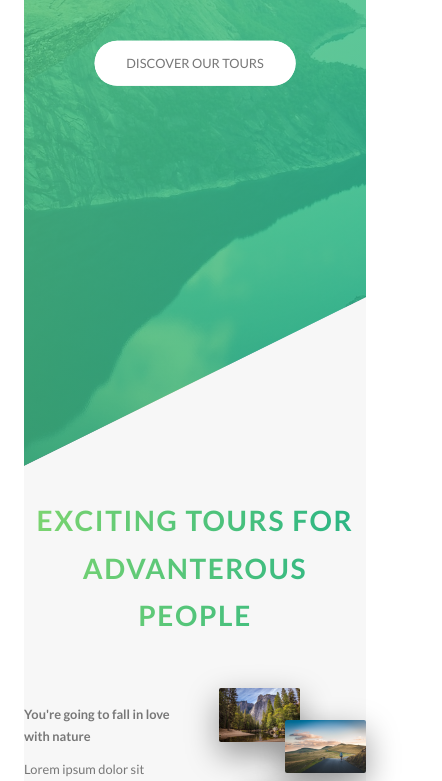
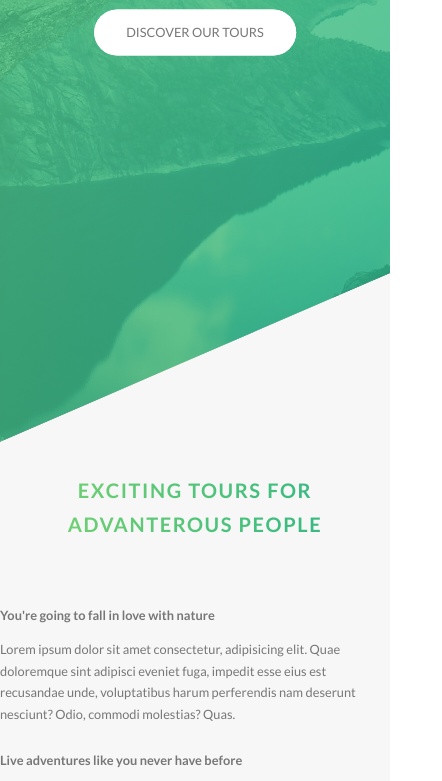
Before and after one commit to radovanovicslobodan/natours, a website: page index.html in a window 390 px wide. Shown: the part 360-1141 px from the top of the page, 442 px wide, since content can reach past the window. Drawn offline with Linux system fonts and the light colour scheme.

Commit message:
added more media queries

```diff
--- a/sass/abstracts/_mixins.scss
+++ b/sass/abstracts/_mixins.scss
@@ -27,6 +27,8 @@ $breakpoint argument choices:
 - tab-land
 - big-desktop
 
+ORDER: Base + typography > general layout + grid > page layout > components
+
 1em = 16px
 using em because it will adopt to browser font size set
 */
--- a/sass/abstracts/_variables.scss
+++ b/sass/abstracts/_variables.scss
@@ -25,4 +25,5 @@ $default-font-size: 1.6rem;
 // GRID
 $grid-width: 114rem;
 $gutter-vertical: 8rem;
+$gutter-vertical-small: 6rem;
 $gutter-horizontal: 6rem;
--- a/sass/base/_base.scss
+++ b/sass/base/_base.scss
@@ -31,4 +31,9 @@ html {
 
 body {
     box-sizing: border-box;
+    padding: 3rem;
+
+    @include respond(tab-port) {
+        padding: 0;
+    }
 }
--- a/sass/base/_typography.scss
+++ b/sass/base/_typography.scss
@@ -4,7 +4,7 @@ body {
     /* font-size: 16px; */
     line-height: 1.7;
     color: $color-gray-dark;
-    padding: 3rem;
+    // padding: 3rem; moved to _base.scss
 }
 
 .heading-primary {
@@ -22,6 +22,11 @@ body {
         animation-name: moveInLeft;
         animation-duration: 2s;
         animation-timing-function: ease-out;
+
+        @include respond(phone) {
+            letter-spacing: 1rem;
+            font-size: 5rem;
+        }
     }
 
     &--sub {
@@ -30,6 +35,11 @@ body {
         font-weight: 700;
         letter-spacing: 1.75rem;
         animation: moveInRight 2s ease-out; /* short hand notation to above */
+
+        @include respond(phone) {
+            letter-spacing: .5rem;
+
+        }
     }
 }
 
@@ -43,6 +53,14 @@ body {
     color: transparent;
     letter-spacing: .2rem;
     transition: all .2s;
+
+    @include respond(tab-port) {
+        font-size: 3rem;
+    }
+
+    @include respond(phone) {
+        font-size: 2.5rem;
+    }
 
     &:hover {
         transform: skewY(2deg) skewX(15deg) scale(1.1);
--- a/sass/layout/_grid.scss
+++ b/sass/layout/_grid.scss
@@ -3,8 +3,16 @@
     //background-color: #eee;
     margin: 0 auto; //center row
 
+    @include respond(tab-port) {
+        max-width: 50rem;
+    }
+
     &:not(:last-child) { // all rows except the last one
         margin-bottom: $gutter-vertical;
+
+        @include respond(tab-port) {
+            margin-bottom: $gutter-vertical-small;
+        }
     }
 
     @include clearfix;
@@ -15,6 +23,15 @@
 
         &:not(:last-child) { //margin for all columns except the last one (furthest right)
             margin-right: $gutter-horizontal;
+
+            @include respond(tab-port) {
+                margin-right: 0;
+                margin-bottom: $gutter-vertical-small;
+            }
+        }
+
+        @include respond(tab-port) {
+            width: 100% !important;
         }
     }
 
```
Also changed, not shown: css/style2.css, readme.md, sass/main.scss (line endings or trailing spaces).
